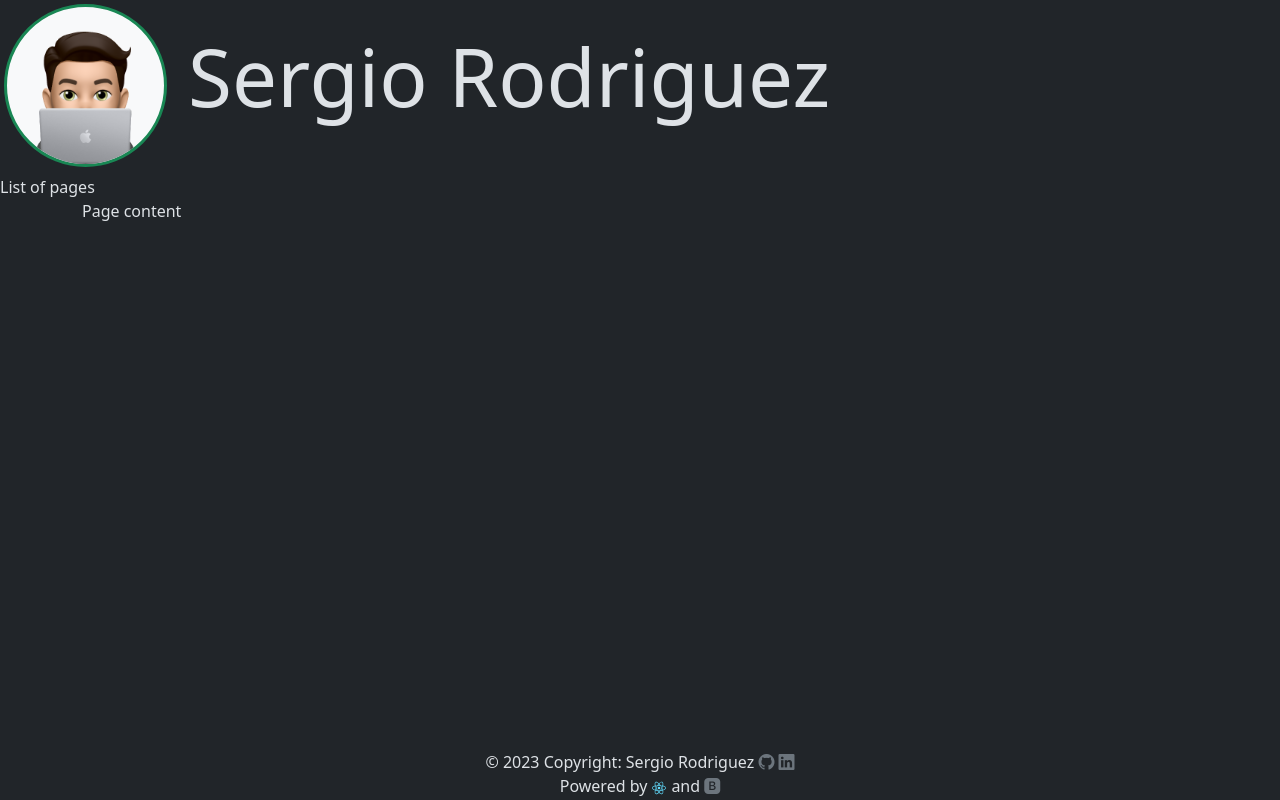
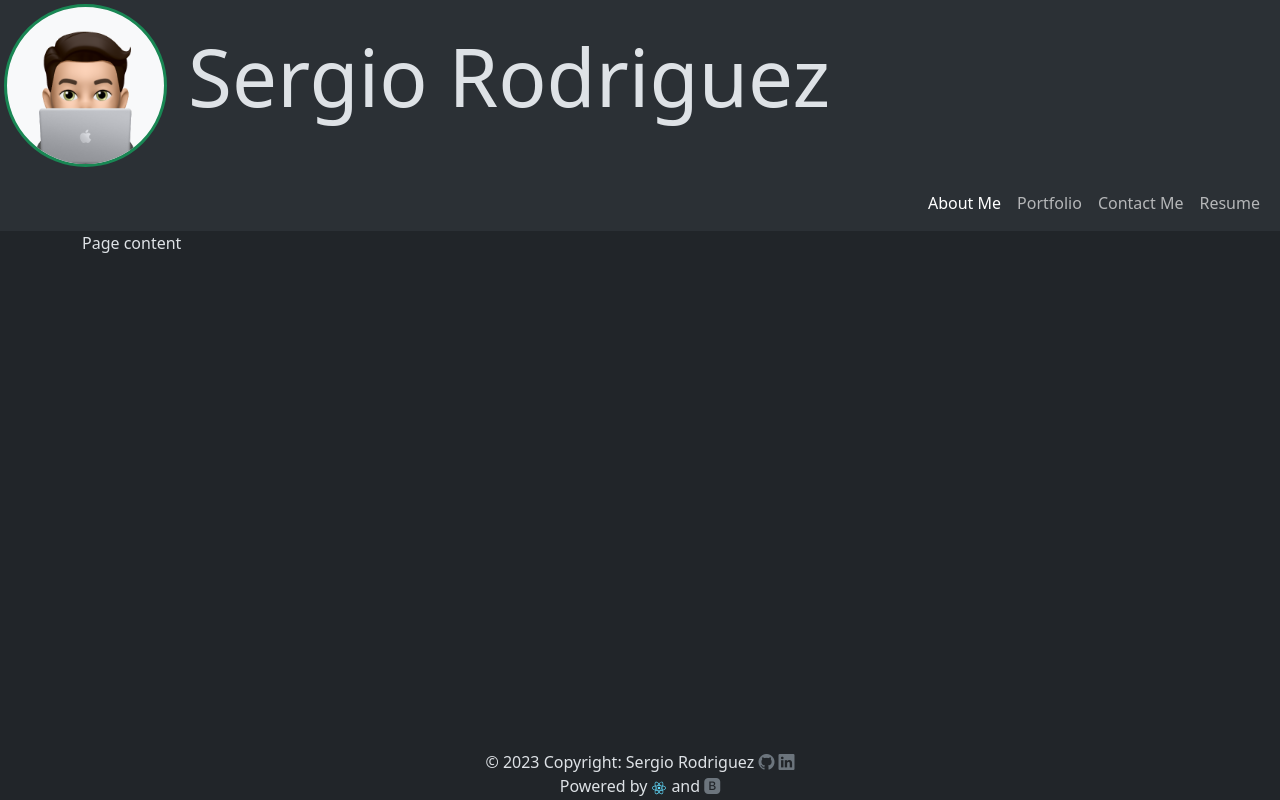
Before and after one commit to sergiorodriguezdev/chl-19-react-portfolio, a React (Create React App) app: page / in a window 1280 px wide. Built offline with nearby package versions, Linux system fonts and the light colour scheme.

Commit message:
Add Navbar code.

```diff
--- a/src/App.js
+++ b/src/App.js
@@ -4,12 +4,15 @@ import Page from './components/Page'
 import Footer from './components/Footer';
 
 function App() {
+
+  const pages = ['aboutme', 'portfolio', 'contact', 'resume'];
+
   return (
     <div>
       {/* Header */}
       <Header>
       </Header>
-      <Nav>
+      <Nav currentPage={pages[0]}>
 
       </Nav>
       {/* Content */}
--- a/src/components/Header.js
+++ b/src/components/Header.js
@@ -3,7 +3,7 @@ import avatar from "../assets/avatars/avatar-header.png";
 
 function Header(props) {
   return (
-    <header className="d-flex pt-1 ps-1">
+    <header className="d-flex pt-1 ps-1 bg-body-tertiary">
       <h1 className="display-1">
         <img
           src={avatar}
--- a/src/components/Nav.js
+++ b/src/components/Nav.js
@@ -1,11 +1,40 @@
-import React from 'react';
+import React from "react";
 
-function Nav(props) {
-    return (
-        <div>
-            List of pages
+function Nav({ currentPage }) {
+  return (
+    <nav className="navbar navbar-expand-lg bg-body-tertiary">
+      <div className="container-fluid">
+        <span>{/* This is meant to be empty */}</span>
+        <button
+          className="navbar-toggler"
+          type="button"
+          data-bs-toggle="collapse"
+          data-bs-target="#myNavbar"
+          aria-controls="myNavbar"
+          aria-expanded="false"
+          aria-label="Toggle navigation"
+        >
+          <span className="navbar-toggler-icon"></span>
+        </button>
+        <div className="collapse navbar-collapse justify-content-end" id="myNavbar">
+          <div className="navbar-nav">
+            <button className={currentPage === 'aboutme' ? "nav-link active" : "nav-link"} type="button">
+              About Me
+            </button>
+            <button className={currentPage === 'portfolio' ? "nav-link active" : "nav-link"} type="button">
+              Portfolio
+            </button>
+            <button className={currentPage === 'contact' ? "nav-link active" : "nav-link"} type="button">
+              Contact Me
+            </button>
+            <button className={currentPage === 'resume' ? "nav-link active" : "nav-link"} type="button">
+              Resume
+            </button>
+          </div>
         </div>
-    );
+      </div>
+    </nav>
+  );
 }
 
 export default Nav;
--- a/src/index.js
+++ b/src/index.js
@@ -1,6 +1,7 @@
 import React from "react";
 import ReactDOM from "react-dom";
 import 'bootstrap/dist/css/bootstrap.min.css';
+import 'bootstrap/dist/js/bootstrap.bundle';
 import 'bootstrap-icons/font/bootstrap-icons.min.css';
 import App from "./App";
 
```
